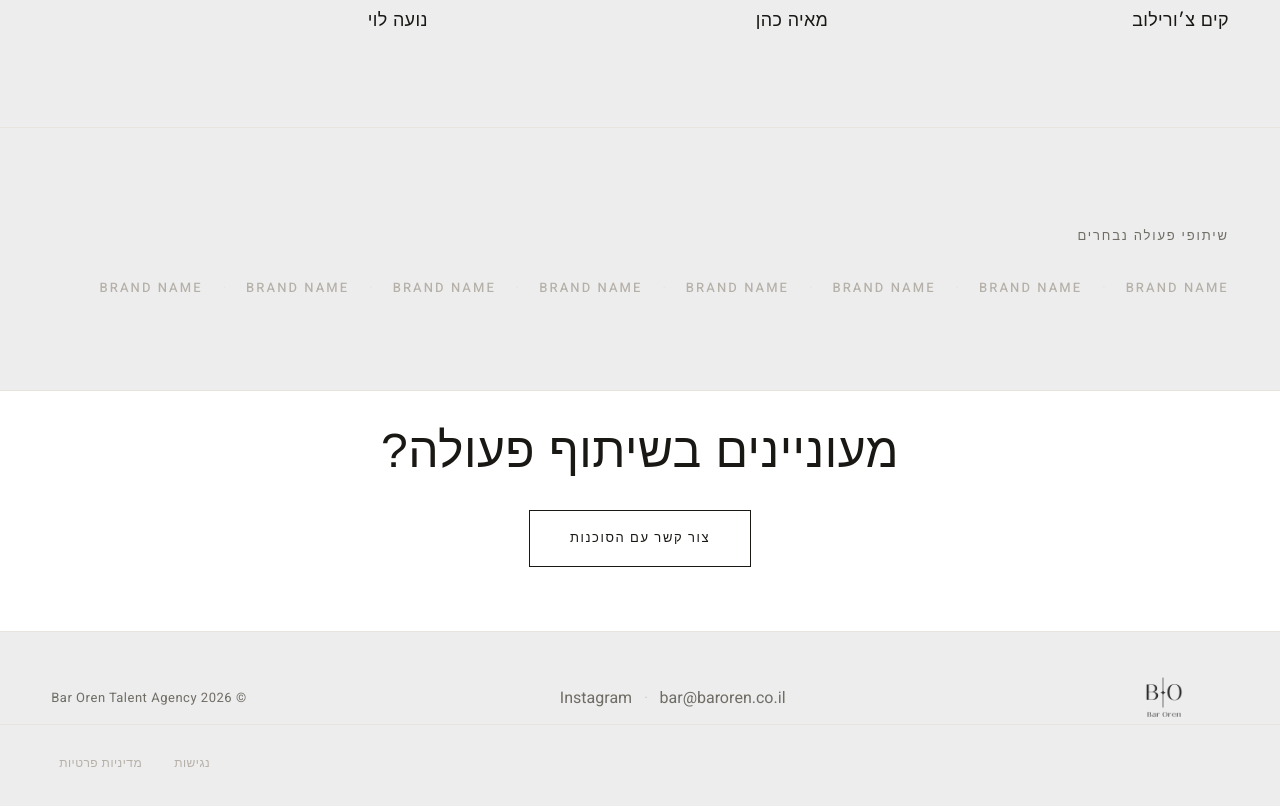
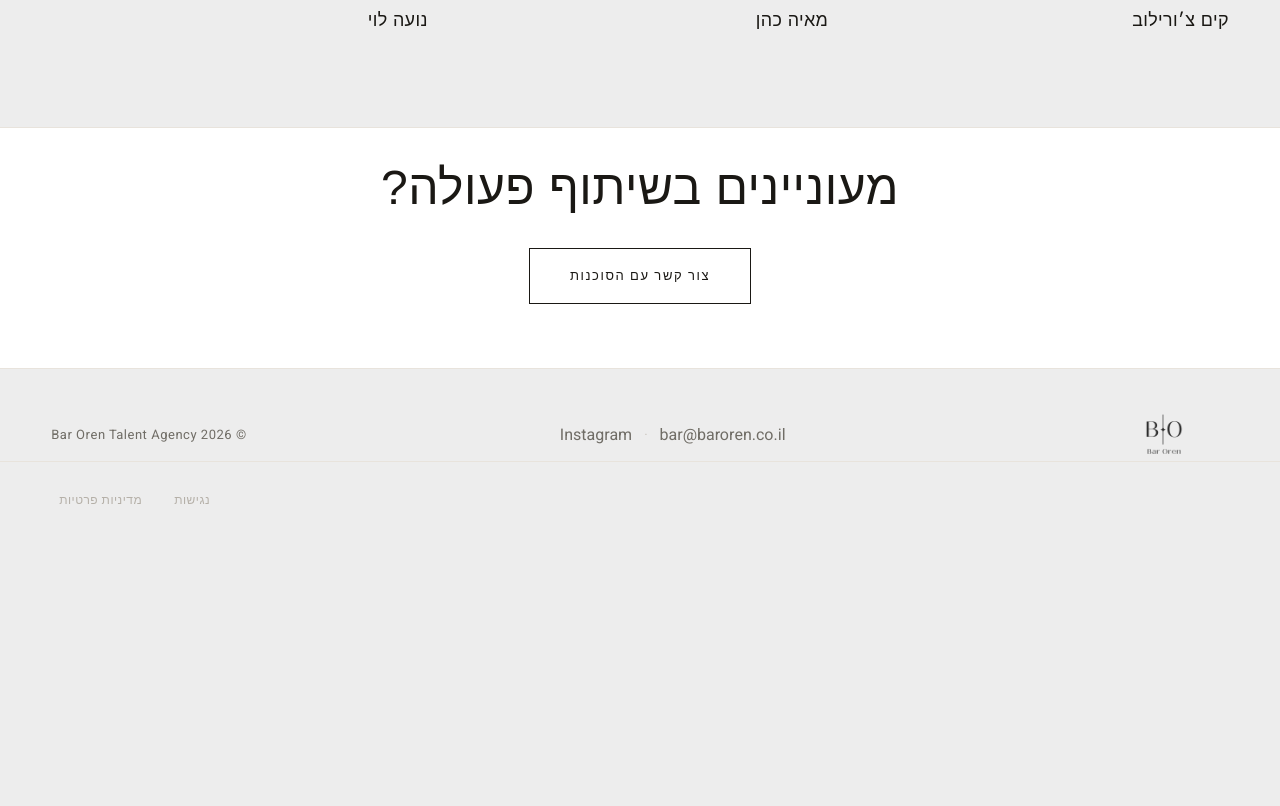
Before and after one commit to baroren298/bar-oren-agency, a Next.js app: page / in a window 1280 px wide. Shown: the part 1464-2270 px from the top of the page. After the commit the page ends 2027 px from the top, so only its background shows below. Built offline with nearby package versions, Linux system fonts and the light colour scheme; a web font is replaced by a local one.

Commit message:
Hide selected brand collaborations section

```diff
--- a/app/page.jsx
+++ b/app/page.jsx
@@ -1,8 +1,9 @@
 import { getFeaturedTalent } from '@/data/talent';
-import { collaborations } from '@/data/collaborations';
 import HeroSection from '@/components/home/HeroSection';
 import FeaturedTalent from '@/components/home/FeaturedTalent';
-import Collaborations from '@/components/home/Collaborations';
+/* Collaborations hidden for launch — restore by uncommenting the two lines below:
+import { collaborations } from '@/data/collaborations';
+import Collaborations from '@/components/home/Collaborations'; */
 import ContactInvite from '@/components/home/ContactInvite';
 
 const DESCRIPTION = 'ניהול אישי ומקצועי ליוצרי תוכן, משפיענים, דוגמנים ושחקנים. סוכנות ייצוג בוטיק.';
@@ -33,7 +34,7 @@ export default function HomePage() {
     <>
       <HeroSection />
       <FeaturedTalent talent={featuredTalent} />
-      <Collaborations brands={collaborations} />
+      {/* <Collaborations brands={collaborations} /> — hidden for launch */}
       <ContactInvite />
     </>
   );
```
